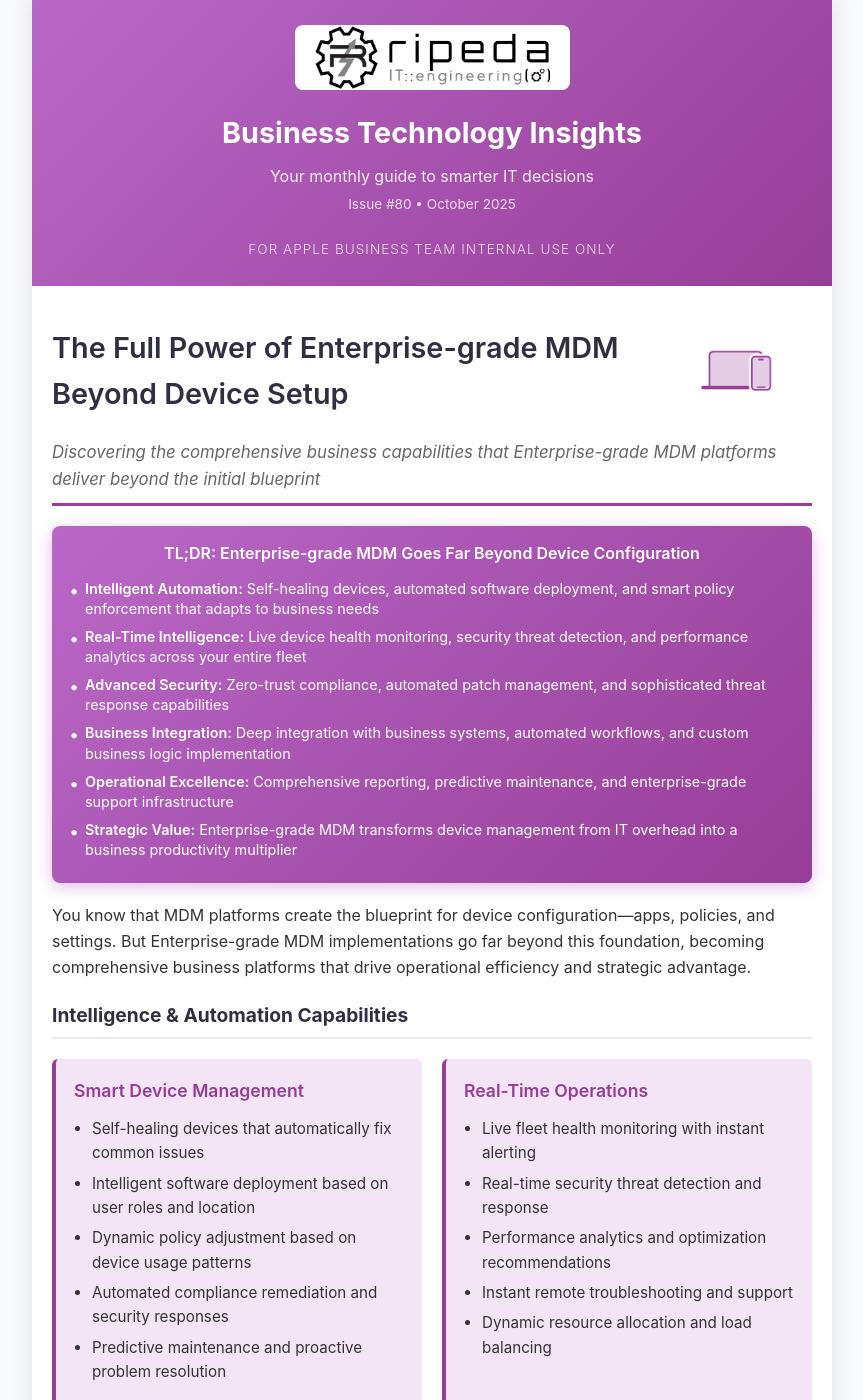
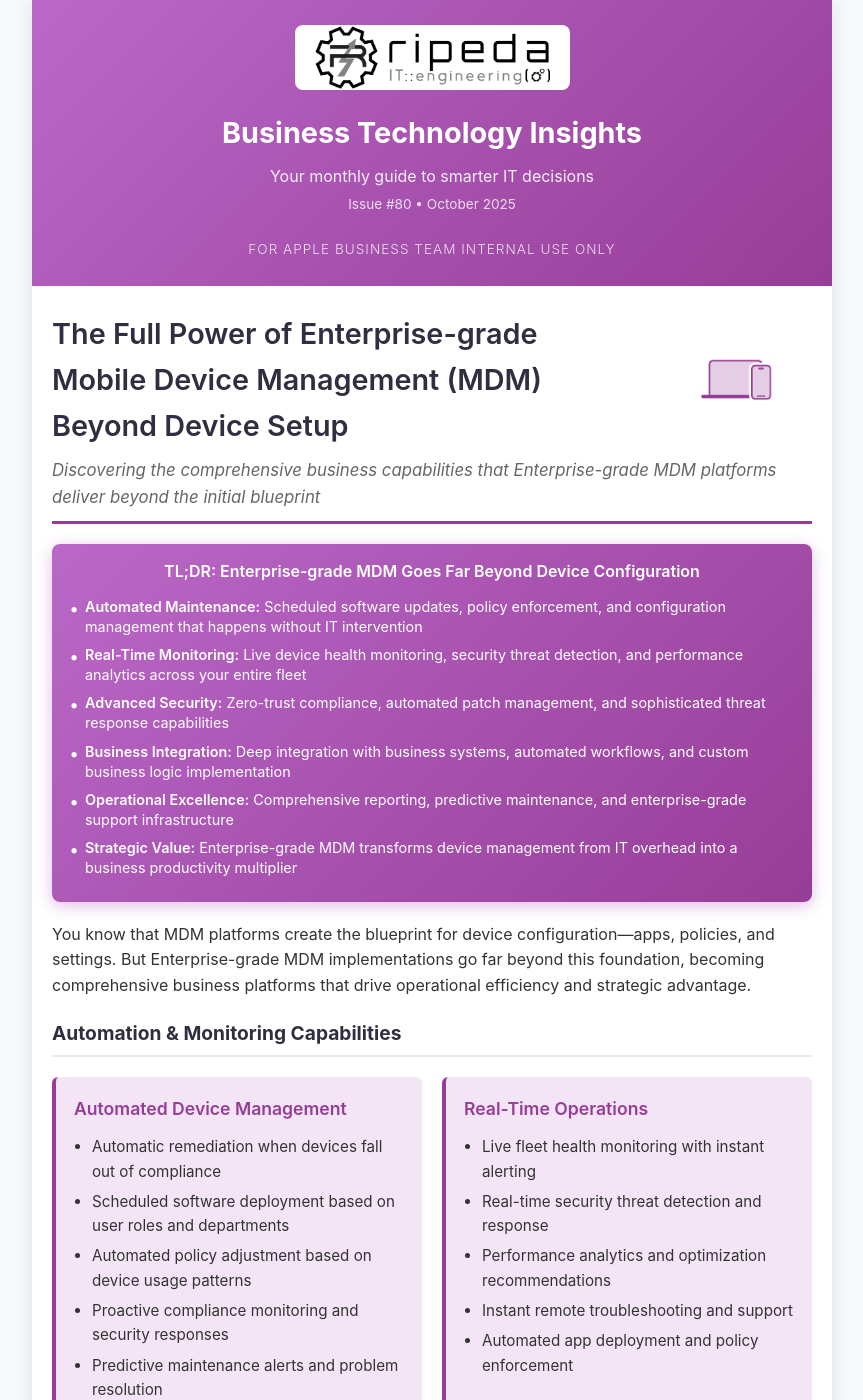
Before and after one commit to ripeda/Website, a Jekyll site: the page business-resources/newsletters/issue_80_mdm_focus.html, which Jekyll copies as it is, in a window 1280 px wide and 1400 px high. Shown: the whole window, without its empty margins (208-1071 px from the left). Built offline with Jekyll 4.4.1, drawn with Linux system fonts in a browser that asks for light colours; some of the changed text lies outside the part shown.

Commit message:
Corrected: Newsletters.  Webform Ajax handling.  Intelligence Bot Icon

```diff
--- a/business-resources/newsletters/issue_79_remote_support_newsletter.html
+++ b/business-resources/newsletters/issue_79_remote_support_newsletter.html
@@ -465,6 +465,9 @@
                     <div class="highlight-box">
                         <p><strong>The Reality:</strong> Screen sharing helps with immediate user questions, but can't prevent system failures, perform overnight maintenance, or provide the comprehensive oversight that business IT requires.</p>
                     </div>
+                    <div class="highlight-box">
+                        <p><strong>The Inventory Challenge:</strong> How many Macs do you actually have? What software is installed? Which devices need updates? Screen sharing can't answer these questions, but professional remote management provides complete asset visibility and automated inventory tracking across your entire fleet.</p>
+                    </div>
 
                     <h3>Professional Remote Support Features</h3>
 
--- a/business-resources/newsletters/issue_80_mdm_focus.html
+++ b/business-resources/newsletters/issue_80_mdm_focus.html
@@ -373,7 +373,7 @@
             <article class="featured-article">
                 <div class="article-header">
                     <div class="article-title-section">
-                        <h2 class="article-title">The Full Power of Enterprise-grade MDM Beyond Device Setup</h2>
+                        <h2 class="article-title">The Full Power of Enterprise-grade Mobile Device Management (MDM) Beyond Device Setup</h2>
                         <div class="article-logo-placeholder">
                             <img src="Issue80Icon.png" alt="Enterprise-grade MDM Full Capabilities" style="width: 120px; height: 100px; object-fit: contain;">
                         </div>
@@ -385,8 +385,8 @@
                 <div class="tldr-box">
                     <h3 class="tldr-title">TL;DR: Enterprise-grade MDM Goes Far Beyond Device Configuration</h3>
                     <ul class="tldr-list">
-                        <li><strong>Intelligent Automation:</strong> Self-healing devices, automated software deployment, and smart policy enforcement that adapts to business needs</li>
-                        <li><strong>Real-Time Intelligence:</strong> Live device health monitoring, security threat detection, and performance analytics across your entire fleet</li>
+                        <li><strong>Automated Maintenance:</strong> Scheduled software updates, policy enforcement, and configuration management that happens without IT intervention</li>
+                        <li><strong>Real-Time Monitoring:</strong> Live device health monitoring, security threat detection, and performance analytics across your entire fleet</li>
                         <li><strong>Advanced Security:</strong> Zero-trust compliance, automated patch management, and sophisticated threat response capabilities</li>
                         <li><strong>Business Integration:</strong> Deep integration with business systems, automated workflows, and custom business logic implementation</li>
                         <li><strong>Operational Excellence:</strong> Comprehensive reporting, predictive maintenance, and enterprise-grade support infrastructure</li>
@@ -397,18 +397,18 @@
                 <div class="article-content">
                     <p>You know that MDM platforms create the blueprint for device configuration—apps, policies, and settings. But Enterprise-grade MDM implementations go far beyond this foundation, becoming comprehensive business platforms that drive operational efficiency and strategic advantage.</p>
 
-                    <h3>Intelligence & Automation Capabilities</h3>
+                    <h3>Automation & Monitoring Capabilities</h3>
 
                     <div class="two-column">
                         <div class="column-section">
-                            <h4 class="column-title">Smart Device Management</h4>
+                            <h4 class="column-title">Automated Device Management</h4>
                             <div class="column-content">
                                 <ul>
-                                    <li>Self-healing devices that automatically fix common issues</li>
-                                    <li>Intelligent software deployment based on user roles and location</li>
-                                    <li>Dynamic policy adjustment based on device usage patterns</li>
-                                    <li>Automated compliance remediation and security responses</li>
-                                    <li>Predictive maintenance and proactive problem resolution</li>
+                                    <li>Automatic remediation when devices fall out of compliance</li>
+                                    <li>Scheduled software deployment based on user roles and departments</li>
+                                    <li>Automated policy adjustment based on device usage patterns</li>
+                                    <li>Proactive compliance monitoring and security responses</li>
+                                    <li>Predictive maintenance alerts and problem resolution</li>
                                 </ul>
                             </div>
                         </div>
@@ -421,7 +421,7 @@
                                     <li>Real-time security threat detection and response</li>
                                     <li>Performance analytics and optimization recommendations</li>
                                     <li>Instant remote troubleshooting and support</li>
-                                    <li>Dynamic resource allocation and load balancing</li>
+                                    <li>Automated app deployment and policy enforcement</li>
                                 </ul>
                             </div>
                         </div>
@@ -465,12 +465,12 @@
                     <p>For Canadian businesses RIPEDA supports, Enterprise-grade MDM implementations deliver measurable business outcomes:</p>
 
                     <div class="highlight-box">
-                        <p><strong>Operational Impact:</strong> 30-60% reduction in IT support overhead, 40-85% faster software deployment, and substantially automated compliance processes"<br>
-                        <strong>Business Benefits:</strong> Increased employee productivity, reduced security risk, lower operational costs, and strategic IT insights</p>
+                        <p><strong>Proven Results:</strong> According to IBM's multi-year Mac@IBM study, Mac users generate 60% fewer IT support tickets compared to PC users, while Forrester's 2023 Total Economic Impact study found organizations experience 60% fewer support tickets per Mac device and achieve 186% ROI on Mac deployments.<br>
+                        <p><strong>Business Benefits:</strong> Increased employee productivity, reduced security risk, lower operational costs, and strategic IT insights</p>
                         <p>Enterprise-grade MDM transforms technology management from a cost center into a competitive advantage that directly supports business growth and efficiency.</p>
                     </div>
 
-                    <p>The blueprint is just the beginning. Enterprise-grade MDM platforms become comprehensive business enablement tools that deliver intelligence, automation, and strategic value far beyond basic device configuration. When properly implemented, they become invisible infrastructure that simply makes everything work better.</p>
+                    <p>The blueprint is just the beginning. Enterprise-grade MDM platforms become comprehensive business enablement tools that deliver automation, monitoring, and strategic value far beyond basic device configuration. When properly implemented, they become invisible infrastructure that simply makes everything work better.</p>
                 </div>
             </article>
         </div>
```
Also changed, not shown: _includes/webform.html (+46 -0 lines), business-resources/newsletters/Issue_82_apple_repair.html (+4 -4 lines), images/icons/RIPEDA-Intelligence.png (renamed from images/icons/RIPEDA-Intelligence-Bot.png).
